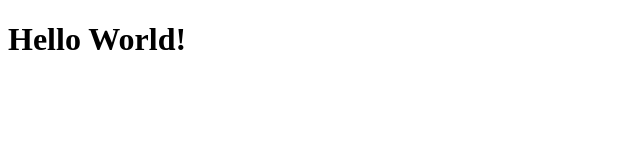
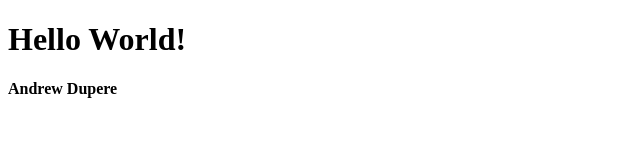
Before and after one commit to Andrew-Dupere/index, a plain HTML site: page index.html in a window 1280 px wide. Shown: the whole page, without its empty margins (0-640 px from the left). Drawn offline with Linux system fonts and the light colour scheme.

Commit message:
added name

```diff
--- a/index.html
+++ b/index.html
@@ -11,6 +11,7 @@
     <h1>Hello World!
 
     </h1>
+    <h4>Andrew Dupere</h4>
 
 </body>
 </html>
```
